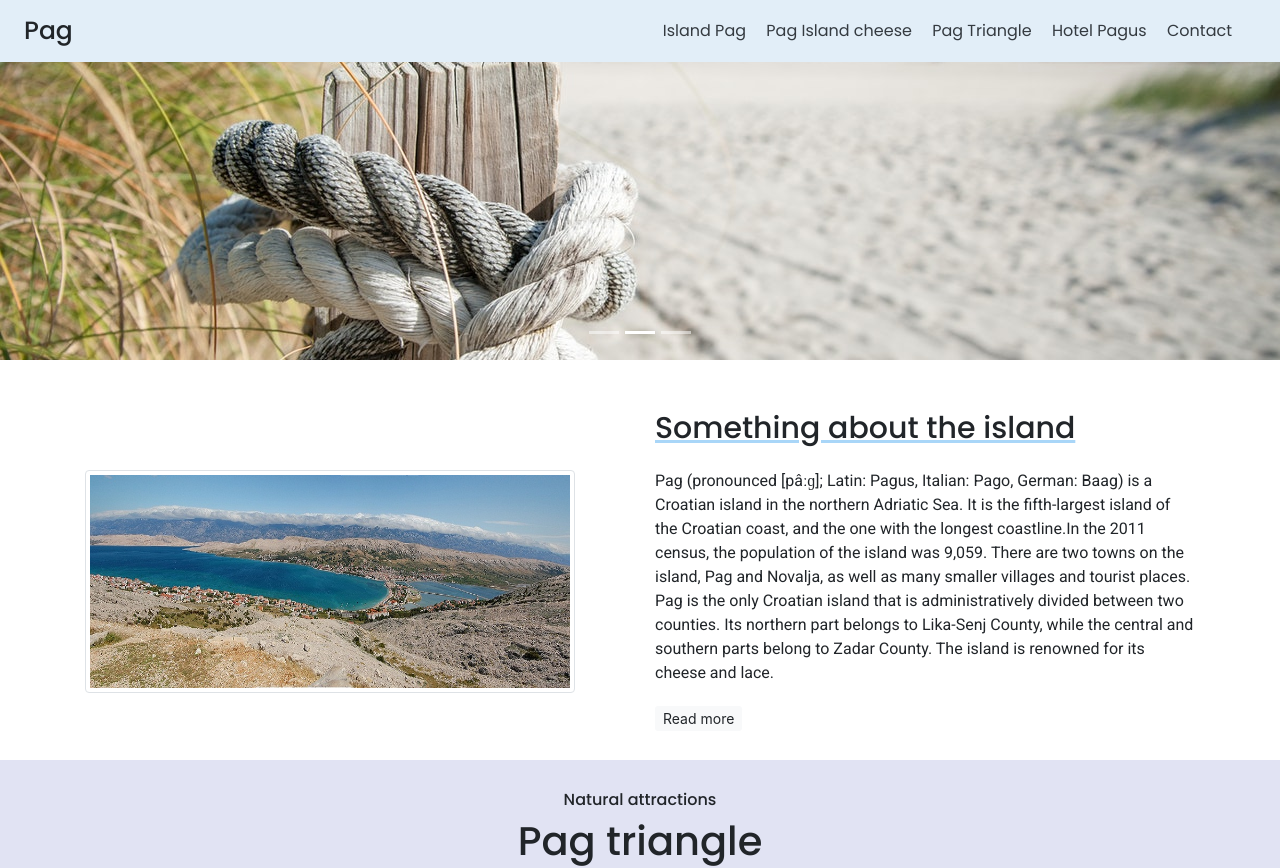
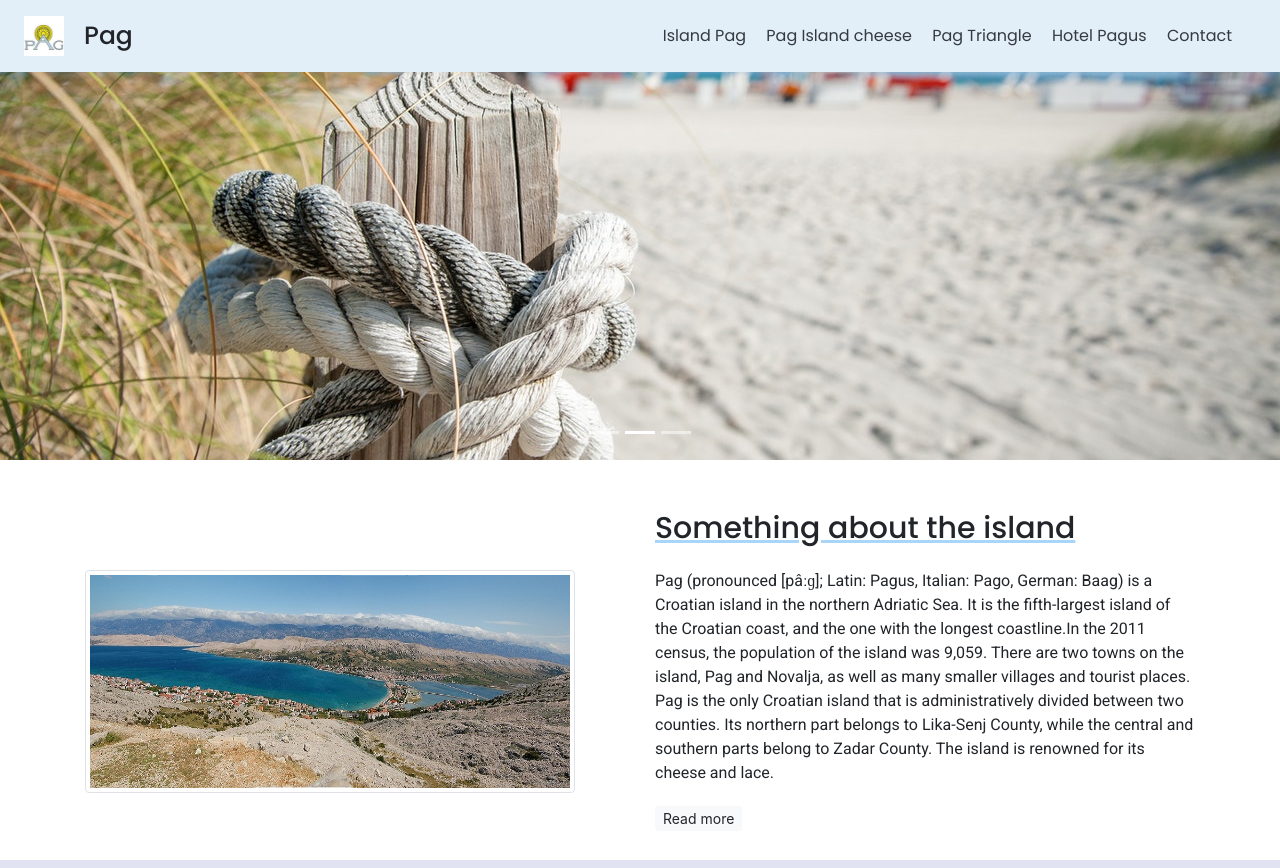
Before and after one commit to rmatija/Visit-Pag, a plain HTML site: page index.html in a window 1280 px wide. Shown: the top 868 px of the page. Drawn offline with nearby package versions, Linux system fonts and the light colour scheme; some packages are replaced by stand-ins of ours.

Commit message:
logo added

```diff
--- a/css/style.css
+++ b/css/style.css
@@ -20,6 +20,12 @@ p{
 
 /******* Navbar ******/
 
+.logo{
+    width: 40px;
+    height: 40px;
+    margin-right: 20px;
+}
+
 #navbar{
     background-color: #e2eef8;
     font-family: poppins;
@@ -34,7 +40,7 @@ p{
 /******* Carousel ******/
 .carousel-item{
 
-    height: 300px;
+    height: 400px;
 }
 
 .carousel-item img{
--- a/index.html
+++ b/index.html
@@ -14,6 +14,7 @@
 </head>
 <body>
     <div class="navbar fixed-top d-flex flex-column flex-md-row align-items-center p-3 px-md-4 mb-3  box-shadow" id="navbar">
+            <img class="logo" src="img/logo.jpg" alt="logo">
             <h5 class=" navbarBrand my-0 mr-md-auto">Pag</h5>
             <nav class="my-2 my-md-0 mr-md-3">
                 <a class="p-2 text-dark" href="#pag">Island Pag</a>
```
Also changed, not shown: img/logo.jpg (added).
